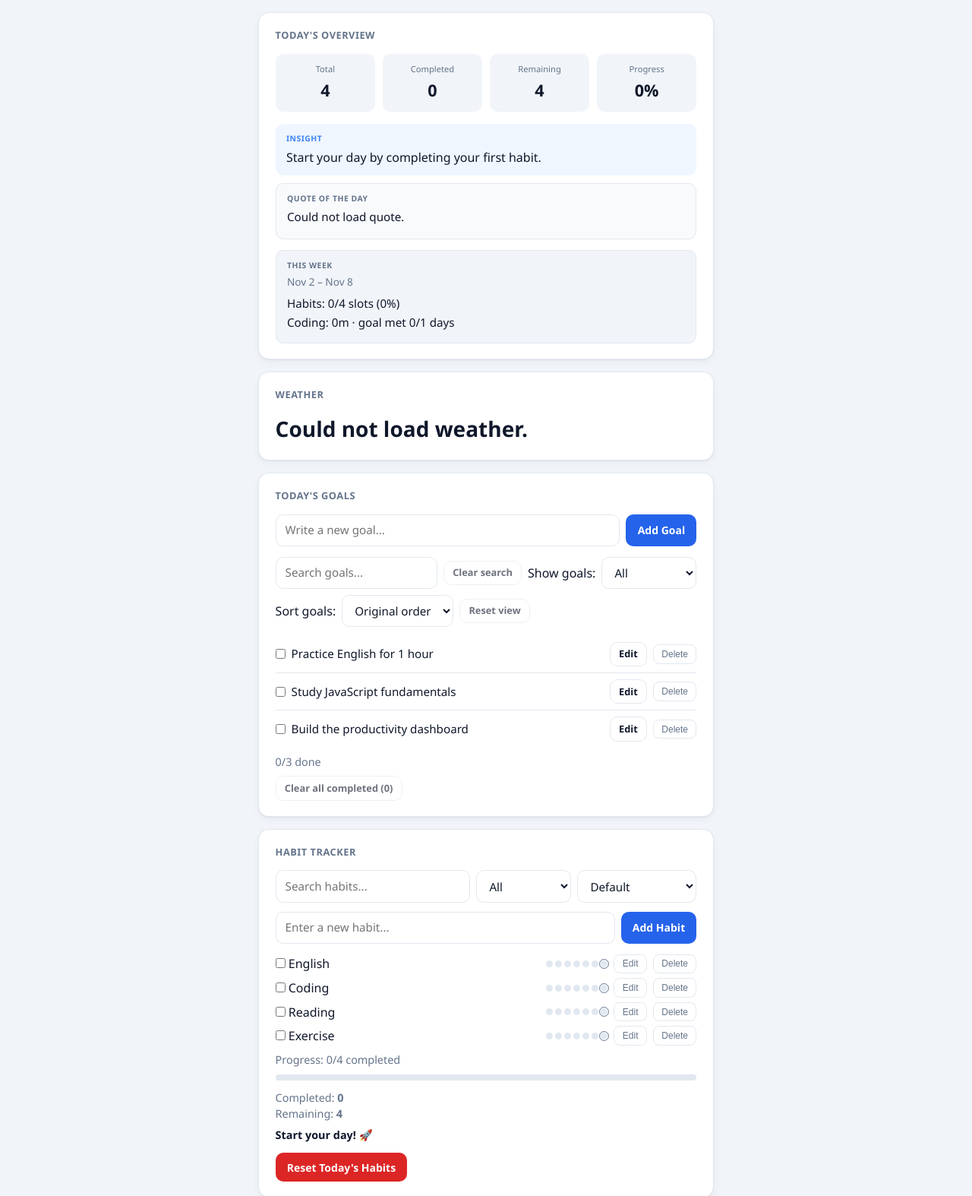
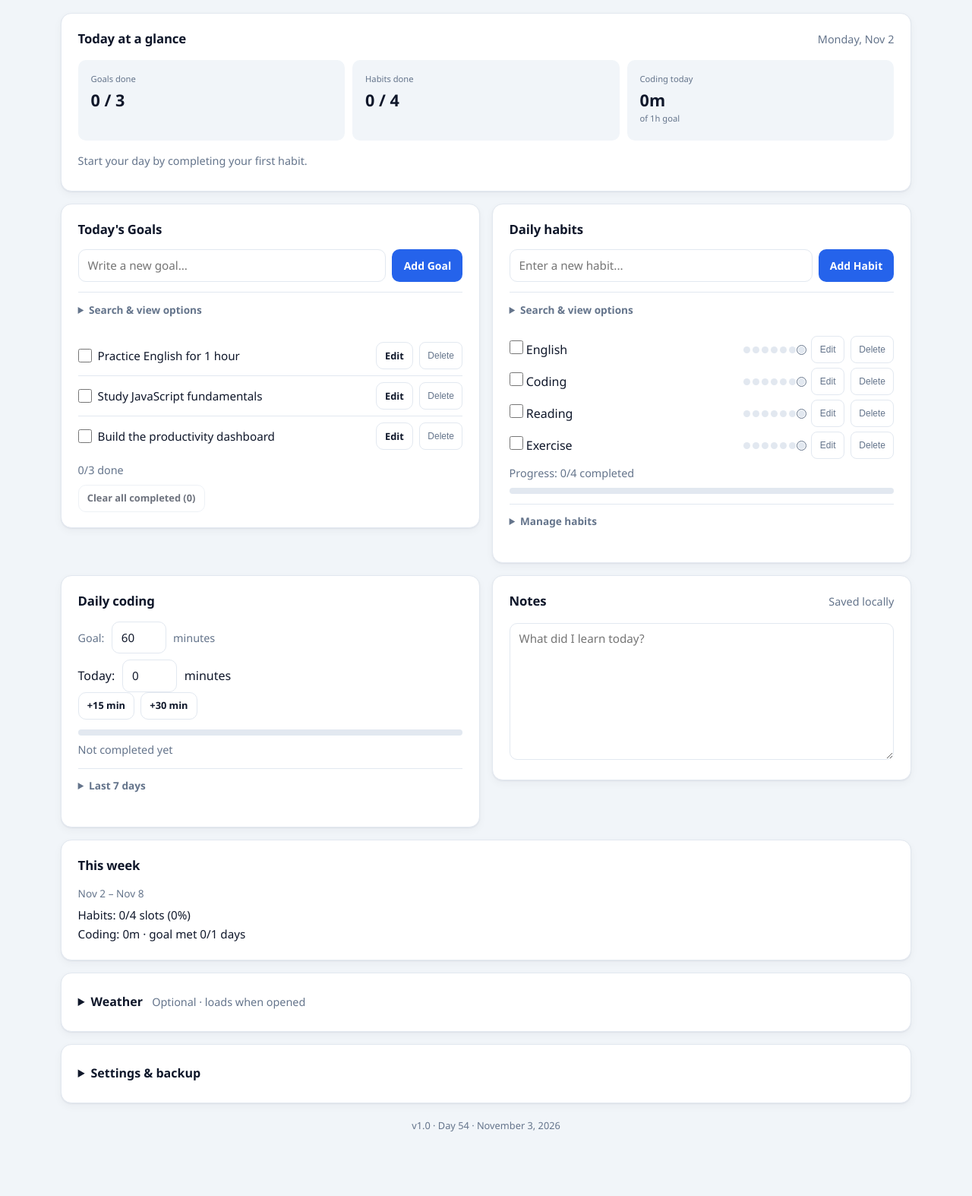
Before and after one commit to Salvatorepolise/productivity-dashboard, a website with bundled scripts: page index.html in a window 1280 px wide. Shown: the part 109-1683 px from the top of the page at 76% size. After the commit the page ends 1648 px from the top, so only its background shows below. Built offline with nearby package versions, Linux system fonts and the light colour scheme; no server answers.

Commit message:
Day 54: simplify the dashboard into a focused daily workspace

```diff
--- a/index.html
+++ b/index.html
@@ -4,76 +4,41 @@
     <meta charset="UTF-8" />
     <meta name="viewport" content="width=device-width, initial-scale=1.0" />
     <title>Productivity Dashboard</title>
+    <meta name="description" content="A local-first daily workspace for goals, habits, coding time and notes." />
     <link rel="stylesheet" href="style.css" />
   </head>
   <body>
+    <a class="skip-link" href="#main-content">Skip to daily tasks</a>
     <div class="app">
       <header class="app-header">
         <h1>Productivity Dashboard</h1>
-        <p class="app-subtitle">Focus. Track. Ship.</p>
+        <p class="app-subtitle">A clear plan. A little progress. Every day.</p>
       </header>
 
-      <!-- OVERVIEW -->
-      <section class="card">
-        <h2>Today's Overview</h2>
+      <section class="card overview-card" aria-labelledby="today-heading">
+        <div class="section-heading"><h2 id="today-heading">Today at a glance</h2><p id="today-date" class="meta-text"></p></div>
         <div class="stats-grid">
-          <div class="stat-card">
-            <span class="stat-label">Total</span>
-            <strong id="total-habits" class="stat-value">0</strong>
-          </div>
-          <div class="stat-card">
-            <span class="stat-label">Completed</span>
-            <strong id="completed-habits" class="stat-value">0</strong>
-          </div>
-          <div class="stat-card">
-            <span class="stat-label">Remaining</span>
-            <strong id="remaining-habits" class="stat-value">0</strong>
-          </div>
-          <div class="stat-card">
-            <span class="stat-label">Progress</span>
-            <strong id="progress-percentage" class="stat-value">0%</strong>
-          </div>
+          <a class="stat-card" href="#goals-section"><span class="stat-label">Goals done</span><strong id="overview-goals" class="stat-value">0 / 0</strong></a>
+          <a class="stat-card" href="#habits-section"><span class="stat-label">Habits done</span><strong id="overview-habits" class="stat-value">0 / 0</strong></a>
+          <a class="stat-card" href="#coding-section"><span class="stat-label">Coding today</span><strong id="overview-coding" class="stat-value">0m</strong><span id="overview-coding-goal" class="stat-label"></span></a>
         </div>
-
-        <div class="insight-box">
-          <span class="insight-label">Insight</span>
-          <p id="habit-insight">Start your first habit today.</p>
-        </div>
-
-        <div class="quote-box">
-          <span class="quote-label">Quote of the day</span>
-          <p id="daily-quote">Loading quote...</p>
-          <p id="quote-author" class="quote-author"></p>
-        </div>
-
-        <div class="week-summary" id="week-summary">
-          <span class="week-summary-label">This week</span>
-          <p id="week-summary-range" class="week-summary-range"></p>
-          <p id="week-summary-habits" class="week-summary-line"></p>
-          <p id="week-summary-coding" class="week-summary-line"></p>
-        </div>
+        <p id="habit-insight" class="meta-text"></p>
       </section>
-
-      <!-- WEATHER -->
-      <section class="card">
-        <h2>Weather</h2>
-        <p id="weather-temp" class="weather-temp">Loading weather...</p>
-        <p id="weather-desc" class="weather-desc"></p>
-      </section>
-
+      <main id="main-content" class="dashboard-grid">
       <!-- GOALS -->
-      <section class="card">
+      <section class="card goals-card" id="goals-section">
         <h2>Today's Goals</h2>
         <div class="row-input">
           <input
             type="text"
-            id="new-goal-input"
+            id="new-goal-input" aria-label="New goal"
             placeholder="Write a new goal..."
           />
           <button type="button" id="add-goal-btn" class="btn btn-primary">
             Add Goal
           </button>
         </div>
+        <details id="goal-view-options" class="view-options"><summary id="goal-view-summary">Search & view options</summary>
         <div class="goals-controls">
           <input type="search" id="search-goal-input" placeholder="Search goals..."
             aria-label="Search goals" aria-controls="goals-list" autocomplete="off" />
@@ -94,6 +59,7 @@
             title="Clear the search, show all goals and restore original order. Your goals are kept."
             disabled>Reset view</button>
         </div>
+        </details>
         <ul id="goals-list"></ul>
         <p id="goals-progress" class="meta-text" role="status"></p>
         <button type="button" id="clear-completed-goals-btn" class="btn btn-secondary btn-sm"
@@ -102,32 +68,15 @@
       </section>
 
       <!-- HABITS -->
-      <section class="card">
-        <h2>Habit Tracker</h2>
+      <section class="card habits-card" id="habits-section">
+        <h2>Daily habits</h2>
 
-        <div class="habits-controls">
-          <input
-            type="text"
-            id="search-habit-input"
-            placeholder="Search habits..."
-          />
-          <select id="habit-status-filter">
-            <option value="all">All</option>
-            <option value="completed">Completed</option>
-            <option value="remaining">Remaining</option>
-          </select>
-          <select id="sort-habits">
-            <option value="default">Default</option>
-            <option value="az">A → Z</option>
-            <option value="completed">Completed first</option>
-            <option value="remaining">Remaining first</option>
-          </select>
-        </div>
+
 
         <div class="row-input">
           <input
             type="text"
-            id="new-habit-input"
+            id="new-habit-input" aria-label="New habit"
             placeholder="Enter a new habit..."
           />
           <button type="button" id="add-habit-btn" class="btn btn-primary">
@@ -135,27 +84,41 @@
           </button>
         </div>
 
+        <details id="habit-view-options" class="view-options"><summary id="habit-view-summary">Search & view options</summary>
+        <div class="habits-controls">
+          <input
+            type="text"
+            id="search-habit-input" aria-label="Search habits"
+            placeholder="Search habits..."
+          />
+          <select id="habit-status-filter" aria-label="Filter habits">
+            <option value="all">All</option>
+            <option value="completed">Completed</option>
+            <option value="remaining">Remaining</option>
+          </select>
+          <select id="sort-habits" aria-label="Sort habits">
+            <option value="default">Default</option>
+            <option value="az">A → Z</option>
+            <option value="completed">Completed first</option>
+            <option value="remaining">Remaining first</option>
+          </select>
+        </div>
+        </details>
         <div id="habits"></div>
 
-        <p id="progress-text" class="meta-text">Progress: 0/4 completed</p>
-        <div class="progress-bar-container">
+        <p id="progress-text" class="meta-text">No habits completed yet</p>
+        <div class="progress-bar-container" role="progressbar" aria-label="Habit progress" aria-valuemin="0" aria-valuemax="100" aria-valuenow="0">
           <div class="progress-bar" id="habits-progress-bar"></div>
         </div>
 
-        <div id="habit-analytics" class="habit-analytics">
-          <p>Completed: <strong id="completed-count">0</strong></p>
-          <p>Remaining: <strong id="remaining-count">0</strong></p>
-          <p id="habit-message" class="habit-message">Let's get started 🚀</p>
-        </div>
-
-        <button type="button" id="reset-habits-btn" class="btn btn-danger">
-          Reset Today's Habits
-        </button>
+        <details class="view-options maintenance"><summary>Manage habits</summary>
+          <button type="button" id="reset-habits-btn" class="btn btn-danger">Reset today's completions</button>
+        </details>
       </section>
 
       <!-- CODING -->
-      <section class="card">
-        <h2>Daily Coding</h2>
+      <section class="card coding-card" id="coding-section">
+        <h2>Daily coding</h2>
         <p class="meta-text coding-row">
           <label for="goal-minutes-input">Goal:</label>
           <input
@@ -176,28 +139,40 @@
           <button type="button" class="btn btn-secondary btn-sm" data-coding-minutes="15">+15 min</button>
           <button type="button" class="btn btn-secondary btn-sm" data-coding-minutes="30">+30 min</button>
         </div>
-        <div class="progress-bar-container">
+        <div class="progress-bar-container" role="progressbar" aria-label="Coding progress" aria-valuemin="0" aria-valuemax="100" aria-valuenow="0">
           <div class="progress-bar" id="progress-bar"></div>
         </div>
         <p id="goal-status" class="meta-text">Not completed yet</p>
 
+        <details class="view-options"><summary>Last 7 days</summary>
         <div id="coding-week" class="coding-week" role="img"></div>
         <p id="coding-week-summary" class="meta-text"></p>
+        </details>
       </section>
 
       <!-- NOTES -->
-      <section class="card">
-        <h2>Notes</h2>
+      <section class="card notes-card">
+        <div class="section-heading"><h2>Notes</h2><span id="notes-save-status" class="meta-text" role="status">Saved locally</span></div>
         <textarea
-          id="notes"
+          id="notes" aria-label="Daily notes"
           rows="4"
           placeholder="What did I learn today?"
         ></textarea>
       </section>
 
+      <section class="card weekly-card"><h2>This week</h2>        <div class="week-summary" id="week-summary">
+          <p id="week-summary-range" class="week-summary-range"></p>
+          <p id="week-summary-habits" class="week-summary-line"></p>
+          <p id="week-summary-coding" class="week-summary-line"></p>
+        </div></section>
+      </main>
+      <details class="card weather-card" id="weather-panel"><summary>Weather <span class="meta-text">Optional · loads when opened</span></summary>
+        <p id="weather-temp" class="weather-temp">Open to load weather</p><p id="weather-desc" class="weather-desc"></p>
+      </details>
       <!-- SETTINGS -->
-      <section class="card">
-        <h2>Settings</h2>
+      <details class="card settings-card" id="settings-panel">
+        <summary>Settings & backup</summary>
+        <p class="meta-text settings-intro">Your data stays in this browser. Export a backup to keep a separate copy.</p>
 
         <div class="settings-row">
           <label for="temp-unit">Temperature</label>
@@ -248,12 +223,12 @@
             hidden
           />
         </div>
-      </section>
+      </details>
 
-      <footer class="app-footer">v1.0 · Day 53 · November 2, 2026</footer>
+      <footer class="app-footer">v1.0 · Day 54 · November 3, 2026</footer>
     </div>
 
-    <div id="undo-toast" class="undo-toast" hidden>
+    <div id="undo-toast" class="undo-toast" role="status" hidden>
       <span id="undo-message">Habit deleted.</span>
       <button type="button" id="undo-delete-btn" class="btn btn-primary btn-sm">
         Undo
--- a/js/api.js
+++ b/js/api.js
@@ -13,41 +13,6 @@ async function fetchJSON(url) {
   }
 
   return response.json();
-}
-
-/** Day 40: check the API response before using it */
-export function parseQuote(data) {
-  if (
-    !data ||
-    typeof data.quote !== "string" ||
-    !data.quote.trim() ||
-    typeof data.author !== "string"
-  ) {
-    throw new Error("Unexpected quote response");
-  }
-  return { quote: data.quote.trim(), author: data.author.trim() };
-}
-
-export async function loadDailyQuote() {
-  const quoteEl = document.getElementById("daily-quote");
-  const authorEl = document.getElementById("quote-author");
-
-  if (!quoteEl || !authorEl) return;
-
-  quoteEl.textContent = "Loading quote...";
-  authorEl.textContent = "";
-
-  try {
-    const data = await fetchJSON("https://dummyjson.com/quotes/random");
-    const { quote, author } = parseQuote(data);
-
-    quoteEl.textContent = `"${quote}"`;
-    authorEl.textContent = author ? `— ${author}` : "";
-  } catch (error) {
-    console.error("Quote fetch failed:", error);
-    quoteEl.textContent = "Could not load quote.";
-    authorEl.textContent = "";
-  }
 }
 
 /**
--- a/js/main.js
+++ b/js/main.js
@@ -49,9 +49,8 @@ import {
   addTodayMinutes,
   replaceCodingLog,
 } from "./coding.js";
-import { parseMinutesInput, MAX_MINUTES_PER_DAY } from "./coding-logic.js";
+import { parseMinutesInput, MAX_MINUTES_PER_DAY, formatMinutes } from "./coding-logic.js";
 import {
-  loadDailyQuote,
   loadWeather,
   refreshWeatherDisplay,
   searchCity,
@@ -91,7 +90,7 @@ document.getElementById("clear-completed-goals-btn").addEventListener("click", (
   const count = clearCompletedGoals();
   if (!count) return;
   renderGoals(goals);
-  goalSearchInput.focus();
+  newGoalInput.focus();
   showUndoToast(`${count} completed goal${count === 1 ? "" : "s"} cleared.`, () => {
     if (undoDeleteGoal()) renderGoals(goals);
   });
@@ -148,7 +147,7 @@ function finishGoalEdit(id) {
   const button = [...document.querySelectorAll(".edit-goal-btn")].find(
     (element) => element.dataset.id === id,
   );
-  (button ?? goalSearchInput).focus();
+  (button ?? newGoalInput).focus();
 }
 
 function saveGoalEdit(id) {
@@ -348,6 +347,7 @@ function handleKeyboardShortcuts(event) {
 
   if ((event.ctrlKey || event.metaKey) && event.key.toLowerCase() === "k") {
     event.preventDefault();
+    document.getElementById("habit-view-options").open = true;
     document.getElementById("search-habit-input").focus();
     return;
   }
@@ -418,7 +418,7 @@ function applyBackup(backup) {
   if (backup.preferences) {
     replacePreferences(backup.preferences);
     syncSettingsUI();
-    loadWeather();
+    refreshOptionalWeather();
   }
 
   const prefs = getPreferences();
@@ -514,8 +514,12 @@ function updateCodingGoal() {
     button.disabled = todayMinutes >= MAX_MINUTES_PER_DAY;
   });
 
+  document.getElementById("overview-coding").textContent = formatMinutes(todayMinutes);
+  document.getElementById("overview-coding-goal").textContent = `of ${formatMinutes(goalMinutes)} goal`;
   const percentage = Math.min((todayMinutes / goalMinutes) * 100, 100);
   progressBar.style.width = percentage + "%";
+  progressBar.parentElement.setAttribute("aria-valuenow", String(Math.round(percentage)));
+  progressBar.parentElement.setAttribute("aria-valuetext", `${todayMinutes} of ${goalMinutes} coding minutes`);
 
   const done = todayMinutes >= goalMinutes;
   statusEl.textContent = done ? "Goal completed ✓" : "Not completed yet";
@@ -551,7 +555,13 @@ const savedNotes = localStorage.getItem("notes");
 if (savedNotes) notesTextarea.value = savedNotes;
 
 notesTextarea.addEventListener("input", () => {
-  localStorage.setItem("notes", notesTextarea.value);
+  const status = document.getElementById("notes-save-status");
+  try {
+    localStorage.setItem("notes", notesTextarea.value);
+    status.textContent = "Saved locally";
+  } catch {
+    status.textContent = "Could not save — copy your notes before leaving";
+  }
 });
 
 // ===== SETTINGS =====
@@ -645,13 +655,37 @@ updateProgress();
 updateCodingGoal();
 renderGoals(goals);
 refreshWeekSummary();
-loadDailyQuote();
-loadWeather();
+updateTodayDate();
+const weatherPanel = document.getElementById("weather-panel");
+let weatherRequested = false;
+weatherPanel.addEventListener("toggle", () => {
+  if (weatherPanel.open && !weatherRequested) {
+    weatherRequested = true;
+    loadWeather();
+  }
+});
+
+function refreshOptionalWeather() {
+  weatherRequested = false;
+  if (weatherPanel.open) {
+    weatherRequested = true;
+    loadWeather();
+  }
+}
+
+function updateTodayDate() {
+  document.getElementById("today-date").textContent = new Intl.DateTimeFormat("en", {
+    weekday: "long", month: "short", day: "numeric",
+  }).format(new Date());
+}
 
 function refreshIfNewDay() {
   if (!checkAndResetForNewDay()) return;
 
   resetGoalsForNewDay();
+  hideUndoToast();
+  updateTodayDate();
+  refreshOptionalWeather();
   todayInput.value = getTodayMinutes();
   renderHabits();
   updateProgress();
--- a/js/ui.js
+++ b/js/ui.js
@@ -1,7 +1,6 @@
 import { habitsData, getVisibleHabits } from "./state.js";
 import {
   getHabitStats,
-  getHabitInsightMessage,
   getCurrentStreak,
   getLastDays,
 } from "./habits-logic.js";
@@ -134,6 +133,12 @@ export function renderHabits() {
   container.innerHTML = "";
 
   const visibleHabits = getVisibleHabits();
+  const prefs = getPreferences();
+  const customView = document.getElementById("search-habit-input").value.trim() ||
+    prefs.habitStatusFilter !== "all" || prefs.habitSortOption !== "default";
+  document.getElementById("habit-view-summary").textContent = customView
+    ? `Search & view options · ${visibleHabits.length} of ${habitsData.length} shown · custom view`
+    : "Search & view options";
 
   if (visibleHabits.length === 0) {
     const emptyMessage = document.createElement("p");
@@ -195,11 +200,7 @@ export function renderHabits() {
 function updateStatistics() {
   const stats = getHabitStats(habitsData);
 
-  document.getElementById("total-habits").textContent = stats.total;
-  document.getElementById("completed-habits").textContent = stats.completed;
-  document.getElementById("remaining-habits").textContent = stats.remaining;
-  document.getElementById("progress-percentage").textContent =
-    `${stats.percentage}%`;
+  document.getElementById("overview-habits").textContent = `${stats.completed} / ${stats.total}`;
 }
 
 function updateInsight() {
@@ -221,21 +222,10 @@ export function updateProgress() {
     `Progress: ${stats.completed}/${stats.total} completed`;
 
   const bar = document.getElementById("habits-progress-bar");
-  if (bar) bar.style.width = stats.percentage + "%";
-
-  document.getElementById("completed-count").textContent = stats.completed;
-  document.getElementById("remaining-count").textContent = stats.remaining;
-
-  const messageEl = document.getElementById("habit-message");
-
-  if (stats.total === 0) {
-    messageEl.textContent = "Add your first habit";
-  } else if (stats.completed === 0) {
-    messageEl.textContent = "Start your day! 🚀";
-  } else if (stats.completed === stats.total) {
-    messageEl.textContent = "Everything done! 🔥";
-  } else {
-    messageEl.textContent = "Good progress! 💪";
+  if (bar) {
+    bar.style.width = stats.percentage + "%";
+    bar.parentElement.setAttribute("aria-valuenow", String(stats.percentage));
+    bar.parentElement.setAttribute("aria-valuetext", `${stats.completed} of ${stats.total} habits completed`);
   }
 
   updateStatistics();
@@ -356,6 +346,11 @@ export function renderGoals(goals, editingId = null) {
   });
 
   const { total, completed } = getGoalStats(goals);
+  document.getElementById("overview-goals").textContent = `${completed} / ${total}`;
+  const activeView = searchText.trim() || status !== "all" || goalSortOption !== "default";
+  document.getElementById("goal-view-summary").textContent = activeView
+    ? `Search & view options · ${visibleGoals.length} of ${total} shown · custom view`
+    : "Search & view options";
   const clearCompletedButton = document.getElementById("clear-completed-goals-btn");
   clearCompletedButton.disabled = completed === 0;
   clearCompletedButton.textContent = `Clear all completed (${completed})`;
--- a/style.css
+++ b/style.css
@@ -33,14 +33,14 @@ body {
 }
 
 .app {
-  max-width: 640px;
+  max-width: 1160px;
   margin: 0 auto;
   padding: 2rem 1.25rem 3rem;
 }
 
 .app-header {
   margin-bottom: 1.75rem;
-  text-align: center;
+  text-align: left;
 }
 
 .app-header h1 {
@@ -76,7 +76,7 @@ h2 {
 /* Stats */
 .stats-grid {
   display: grid;
-  grid-template-columns: repeat(4, 1fr);
+  grid-template-columns: repeat(3, 1fr);
   gap: 0.6rem;
   margin-bottom: 1rem;
 }
@@ -98,44 +98,6 @@ h2 {
 .stat-value {
   font-size: 1.35rem;
   font-weight: 700;
-}
-
-.insight-box,
-.quote-box {
-  background: #eff6ff;
-  border-radius: 10px;
-  padding: 0.75rem 0.9rem;
-  margin-top: 0.65rem;
-}
-
-.insight-label,
-.quote-label {
-  display: block;
-  font-size: 0.65rem;
-  font-weight: 600;
-  text-transform: uppercase;
-  letter-spacing: 0.05em;
-  color: #3b82f6;
-  margin-bottom: 0.25rem;
-}
-
-.quote-box {
-  background: #f8fafc;
-  border: 1px solid var(--border);
-}
-
-.quote-box .quote-label {
-  color: var(--muted);
-}
-
-#daily-quote {
-  font-size: 0.95rem;
-}
-
-.quote-author {
-  margin-top: 0.35rem;
-  font-size: 0.85rem;
-  color: var(--muted);
 }
 
 .weather-temp {
@@ -414,18 +376,6 @@ input.goal-edit-input {
   margin: 0.5rem 0;
 }
 
-.habit-analytics {
-  margin-top: 0.75rem;
-  font-size: 0.9rem;
-  color: var(--muted);
-}
-
-.habit-message {
-  margin-top: 0.4rem;
-  font-weight: 600;
-  color: var(--text);
-}
-
 .progress-bar-container {
   width: 100%;
   height: 8px;
@@ -505,7 +455,7 @@ input.goal-edit-input {
 
 .btn:disabled {
   opacity: 0.6;
-  cursor: wait;
+  cursor: not-allowed;
 }
 
 .check-row {
@@ -592,14 +542,6 @@ body.dark {
 }
 
 body.dark .stat-card {
-  background: #0b1220;
-}
-
-body.dark .insight-box {
-  background: #172554;
-}
-
-body.dark .quote-box {
   background: #0b1220;
 }
 
@@ -702,16 +644,6 @@ body.dark {
   border: 1px solid var(--border, #e2e8f0);
 }
 
-.week-summary-label {
-  display: block;
-  font-size: 0.65rem;
-  font-weight: 600;
-  text-transform: uppercase;
-  letter-spacing: 0.05em;
-  color: var(--muted, #64748b);
-  margin-bottom: 0.25rem;
-}
-
 .week-summary-range {
   font-size: 0.85rem;
   color: var(--muted, #64748b);
@@ -727,3 +659,54 @@ body.dark .week-summary {
   background: #0b1220;
   border-color: #1f2937;
 }
+
+/* Day 54: task-first workspace */
+.dashboard-grid { display: grid; grid-template-columns: minmax(0, 1fr) minmax(0, 1fr); gap: 1rem; align-items: start; }
+.dashboard-grid > .card { margin: 0; min-width: 0; }
+.app-header { text-align: left; margin-bottom: 1.25rem; }
+.app-header h1 { font-size: clamp(1.5rem, 4vw, 2rem); }
+h2 { color: var(--text); text-transform: none; font-size: 1.05rem; letter-spacing: -0.01em; }
+.section-heading { display: flex; align-items: baseline; justify-content: space-between; flex-wrap: wrap; gap: 0.5rem; margin-bottom: 1rem; }
+.section-heading h2, .section-heading .meta-text { margin: 0; }
+.stat-card { display: block; text-decoration: none; color: var(--text); text-align: left; padding: 1rem; border: 1px solid transparent; }
+.stat-card:hover { border-color: var(--primary); }
+.stat-value { display: block; }
+.weekly-card { grid-column: 1 / -1; }
+.week-summary { margin: 0; padding: 0; border: 0; background: transparent; }
+body.dark .week-summary { background: transparent; }
+.weather-card { margin-top: 1rem; }
+summary { cursor: pointer; font-weight: 600; padding: 0.3rem 0; }
+summary .meta-text { font-weight: 400; margin-left: 0.5rem; }
+.view-options { border-top: 1px solid var(--border); margin: 0.8rem 0; padding-top: 0.5rem; font-size: 0.85rem; color: var(--muted); }
+.view-options[open] > summary { margin-bottom: 0.75rem; }
+.settings-card[open] > summary, .weather-card[open] > summary { margin-bottom: 1rem; }
+.goals-controls, .habits-controls { display: grid; grid-template-columns: minmax(0, 1fr) minmax(0, 1fr); align-items: center; }
+.goals-controls input, .habits-controls input { grid-column: 1 / -1; width: 100%; min-width: 0; }
+.goals-controls select, .habits-controls select { width: 100%; min-width: 0; }
+.goal-row { flex-wrap: wrap; }
+.goal-label { flex-basis: 50%; }
+.habit-label { min-width: 0; overflow-wrap: anywhere; }
+.habit-row { flex-wrap: wrap; }
+.habit-week { margin-right: auto; }
+.habit-label { flex: 1 1 120px; }
+input[type=checkbox] { width: 18px; height: 18px; flex-shrink: 0; accent-color: var(--primary); }
+button, select, summary { min-height: 36px; }
+button:focus-visible, summary:focus-visible, a:focus-visible { outline: 3px solid var(--primary); outline-offset: 3px; }
+.skip-link { position: absolute; left: 1rem; top: -100px; padding: 0.75rem; background: var(--card); color: var(--text); z-index: 200; }
+.skip-link:focus { top: 1rem; }
+.undo-toast { max-width: calc(100% - 24px); width: max-content; }
+#notes { min-height: 180px; }
+.settings-intro { margin-bottom: 1rem; }
+@media (max-width: 740px) {
+  .app { padding: 1.25rem 0.85rem 2rem; }
+  .dashboard-grid { grid-template-columns: minmax(0, 1fr); }
+  .stats-grid { grid-template-columns: repeat(3, minmax(0, 1fr)); gap: 0.35rem; }
+  .stat-card { padding: 0.65rem 0.45rem; }
+  .stat-value { font-size: 1.1rem; }
+  .card { padding: 1rem; }
+  .section-heading { align-items: start; }
+  .habit-row, .goal-row { gap: 0.5rem; }
+  .habit-label { flex-basis: 100%; }
+  .settings-row input { min-width: 0; width: 100%; }
+}
+@media (prefers-reduced-motion: reduce) { *, *::before, *::after { transition: none !important; scroll-behavior: auto !important; } }
```
Also changed, not shown: tests/api.test.js (+0 -16 lines), tests/page-contract.test.js (added, +23 -0 lines), tests/week-summary-logic.test.js (renamed from tests/week-summary-logic.js, +1 -1 lines), README.md.
